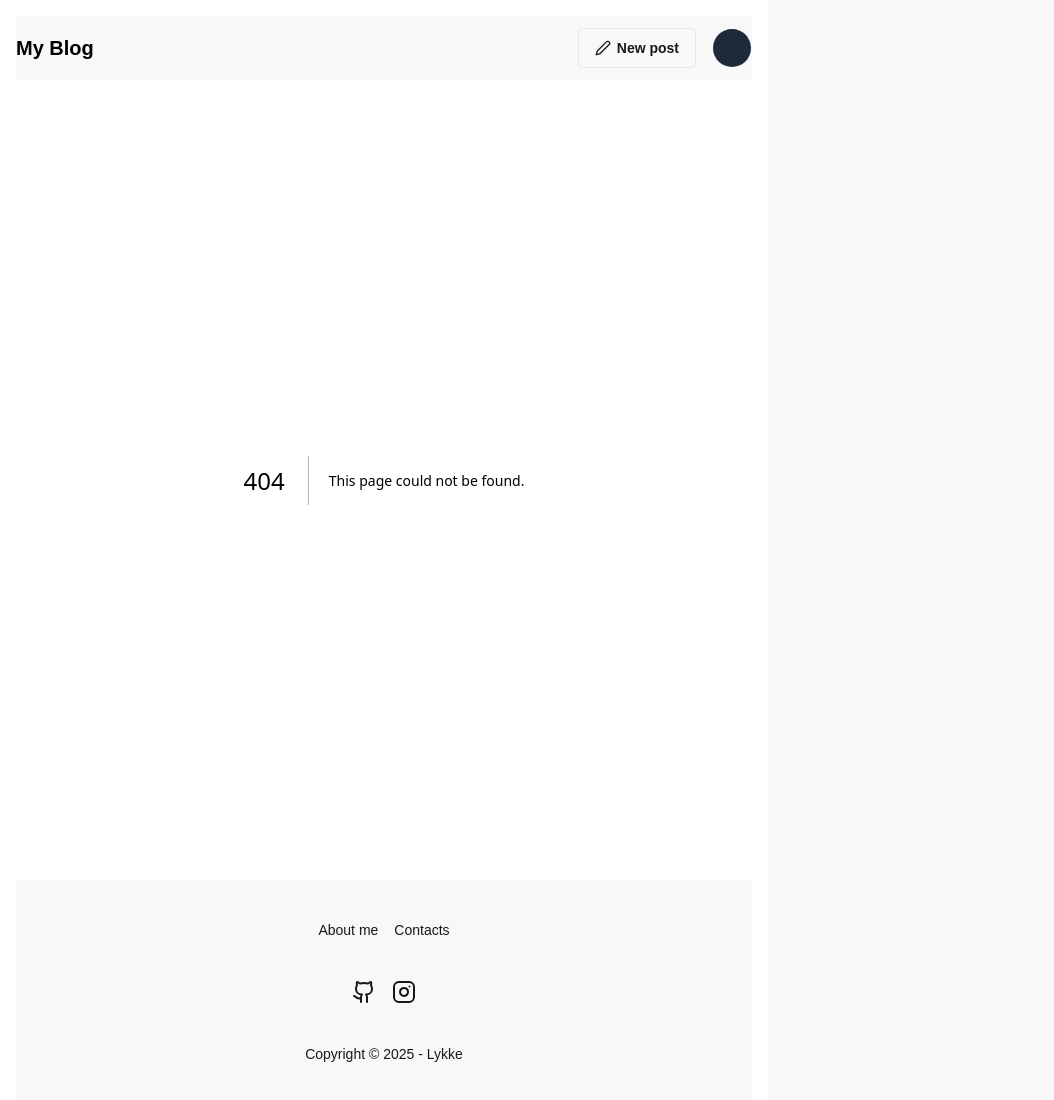
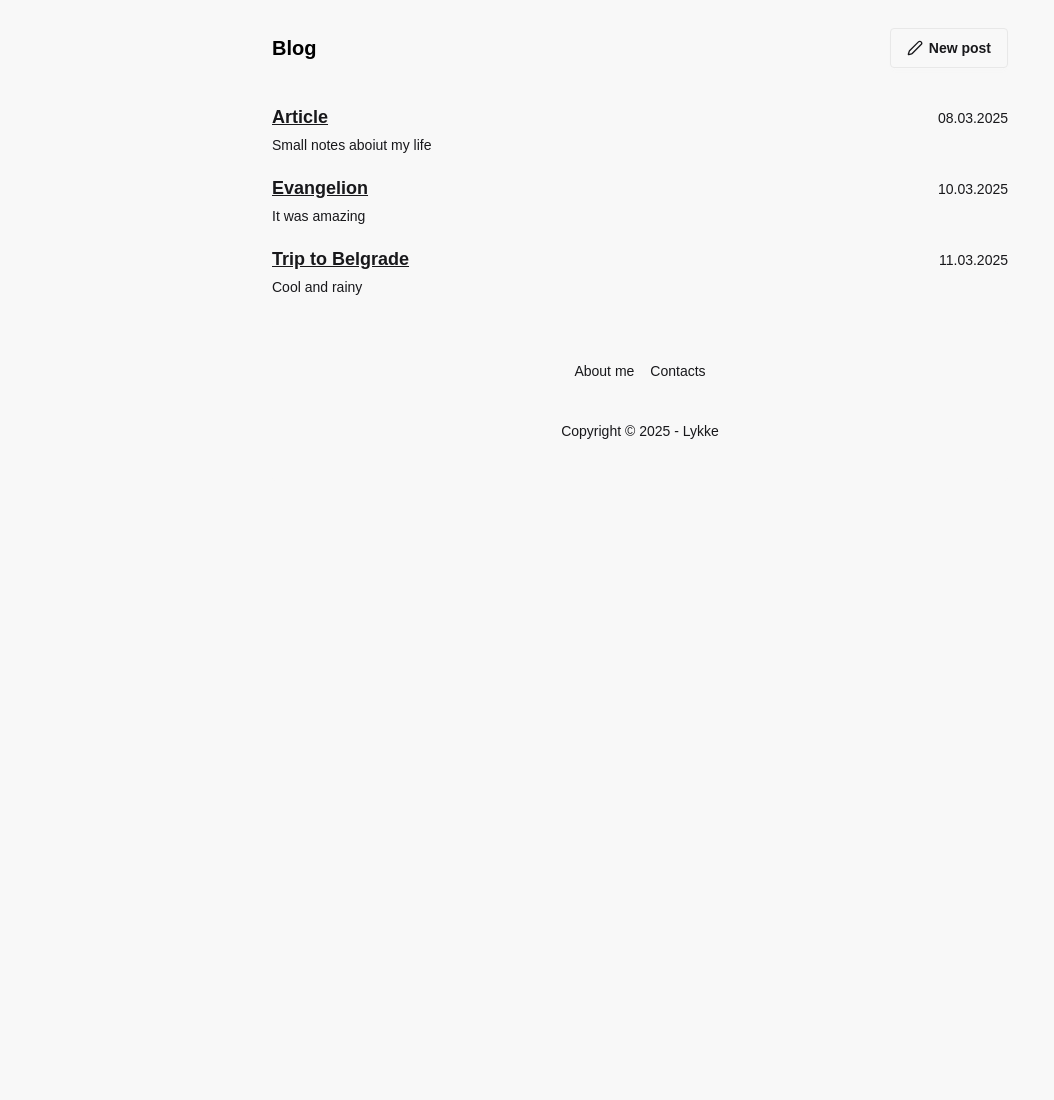
Before and after one commit to iamlykke/my-blog, a Next.js app: page / in a window 1280 px wide. Before the commit this address had no page. Shown: the top 1100 px of the page, without its empty margins (0-1054 px from the left). After the commit the page ends 800 px from the top, so only its background shows below. Built offline with nearby package versions, Linux system fonts and the light colour scheme.

Commit message:
layout changes

```diff
--- /dev/null
+++ b/app/about/page.tsx
@@ -0,0 +1,3 @@
+export default function About() {
+  return <p>Bla bla bla text text text</p>;
+}
--- /dev/null
+++ b/app/contacts/page.tsx
@@ -0,0 +1,11 @@
+export default function Contacts() {
+  return (
+    <div>
+      <ul>
+        <li>Linkedin</li>
+        <li>Instagram</li>
+        <li>Telegram</li>
+      </ul>
+    </div>
+  );
+}
--- /dev/null
+++ b/app/page.tsx
@@ -0,0 +1,26 @@
+import { Blog } from "@/components/Blog";
+
+export default function Home() {
+  const posts = [
+    {
+      id: 1,
+      title: "Article",
+      description: "Small notes aboiut my life",
+      createdAt: "08.03.2025",
+    },
+    {
+      id: 2,
+      title: "Evangelion",
+      description: "It was amazing",
+      createdAt: "10.03.2025",
+    },
+    {
+      id: 3,
+      title: "Trip to Belgrade",
+      description: "Cool and rainy",
+      createdAt: "11.03.2025",
+    },
+  ];
+
+  return <Blog posts={posts} />;
+}
--- a/app/posts/new/page.tsx
+++ b/app/posts/new/page.tsx
@@ -34,7 +34,7 @@ export default function CreatePost() {
   };
 
   return (
-    <div className="max-w-3xl mx-auto py-6">
+    <div className="max-w-3xl mx-auto py-6 w-full">
       <h1 className="text-2xl font-bold mb-4">Create New Post</h1>
       <form onSubmit={handleSubmit(onSubmit)} className="space-y-4">
         <fieldset className="fieldset">
--- a/app/posts/page.tsx
+++ b/app/posts/page.tsx
@@ -1,26 +1,4 @@
-import { Blog } from "@/components/Blog";
-
+import { redirect } from "next/navigation";
 export default function Posts() {
-  const posts = [
-    {
-      id: 1,
-      title: "My first trip",
-      description: "it was amazing",
-      createdAt: "08.03.2025",
-    },
-    {
-      id: 2,
-      title: "My second trip",
-      description: "it was amazing",
-      createdAt: "10.03.2025",
-    },
-    {
-      id: 3,
-      title: "My third trip",
-      description: "it was amazing",
-      createdAt: "11.03.2025",
-    },
-  ];
-
-  return <Blog posts={posts} />;
+  redirect("/");
 }
--- a/components/Blog.tsx
+++ b/components/Blog.tsx
@@ -9,7 +9,7 @@ interface IPost {
 
 export const Blog = ({ posts }: { posts: IPost[] }) => {
   return (
-    <div className="grid gap-5">
+    <div className="grid gap-5 py-6">
       {posts.map((post: IPost) => {
         return (
           <Card
--- a/components/Card.tsx
+++ b/components/Card.tsx
@@ -1,3 +1,5 @@
+import Link from "next/link";
+
 interface ICard {
   title: string;
   description: string;
@@ -6,15 +8,18 @@ interface ICard {
 
 export const Card = ({ title, description, createdAt }: ICard) => {
   return (
-    <div className="card bg-base-100 w-full shadow-sm">
-      <div className="card-body w-full">
-        <div className="flex justify-between w-full items-center">
-          <h2 className="card-title">{title}</h2>
-          <span className="w-fit">{createdAt}</span>
-        </div>
+    <div className="flex flex-col w-full gap-1">
+      <div className="flex justify-between w-full items-center">
+        <Link href="#">
+          <h2 className="card-title underline underline-offset-1 font-bold">
+            {title}
+          </h2>
+        </Link>
 
-        <p>{description}</p>
+        <span className="w-fit text-sm font-medium">{createdAt}</span>
       </div>
+
+      <p className="text-sm">{description}</p>
     </div>
   );
 };
--- a/components/Footer.tsx
+++ b/components/Footer.tsx
@@ -1,30 +1,17 @@
-import { Github, Instagram } from "lucide-react";
+import Link from "next/link";
 
 export const Footer = () => {
   return (
     <footer className="footer footer-horizontal footer-center bg-base-200 text-base-content rounded p-10">
       <nav className="grid grid-flow-col gap-4">
-        <a className="link link-hover">About me</a>
-        <a className="link link-hover">Contacts</a>
+        <Link href={"/about"} className="link link-hover">
+          About me
+        </Link>
+        <Link href={"/contacts"} className="link link-hover">
+          Contacts
+        </Link>
       </nav>
-      <nav>
-        <div className="grid grid-flow-col gap-4">
-          <a
-            className="cursor-pointer"
-            href="https://github.com/iamlykke"
-            target="_blank"
-          >
-            <Github className="hover:stroke-gray-500 duration-200" />
-          </a>
-          <a
-            className="cursor-pointer"
-            href="https://instagram.com/sergeiusachev"
-            target="_blank"
-          >
-            <Instagram className="hover:stroke-fuchsia-900 duration-200" />
-          </a>
-        </div>
-      </nav>
+
       <aside>
         <p>Copyright © {new Date().getFullYear()} - Lykke</p>
       </aside>
--- a/components/Header.tsx
+++ b/components/Header.tsx
@@ -13,7 +13,7 @@ export const Header: React.FC = () => {
   return (
     <div className="navbar bg-base-200 p-0 justify-between h-fit">
       <Link href="/" className="w-fit">
-        <p className="text-xl text-black font-bold">My Blog</p>
+        <p className="text-xl text-black font-bold">Blog</p>
       </Link>
       <div className="flex gap-4">
         {newPostButtonAppear && (
@@ -24,30 +24,6 @@ export const Header: React.FC = () => {
             </button>
           </Link>
         )}
-
-        <div className="dropdown dropdown-end">
-          <div
-            tabIndex={0}
-            role="button"
-            className="btn btn-ghost btn-circle avatar"
-          >
-            <div className="w-10 rounded-full bg-gray-800"></div>
-          </div>
-          <ul
-            tabIndex={0}
-            className="menu menu-sm dropdown-content bg-base-100 rounded-box z-1 mt-3 w-52 p-2 shadow"
-          >
-            <li>
-              <a>Profile</a>
-            </li>
-            <li>
-              <a>Settings</a>
-            </li>
-            <li>
-              <a>Logout</a>
-            </li>
-          </ul>
-        </div>
       </div>
     </div>
   );
--- a/next.config.ts
+++ b/next.config.ts
@@ -1,15 +1,5 @@
 import type { NextConfig } from "next";
 
-const nextConfig: NextConfig = {
-  async redirects() {
-    return [
-      {
-        source: "/",
-        destination: "/posts",
-        permanent: true, // 308 редирект, лучше для SEO
-      },
-    ];
-  },
-};
+const nextConfig: NextConfig = {};
 
 export default nextConfig;
```
